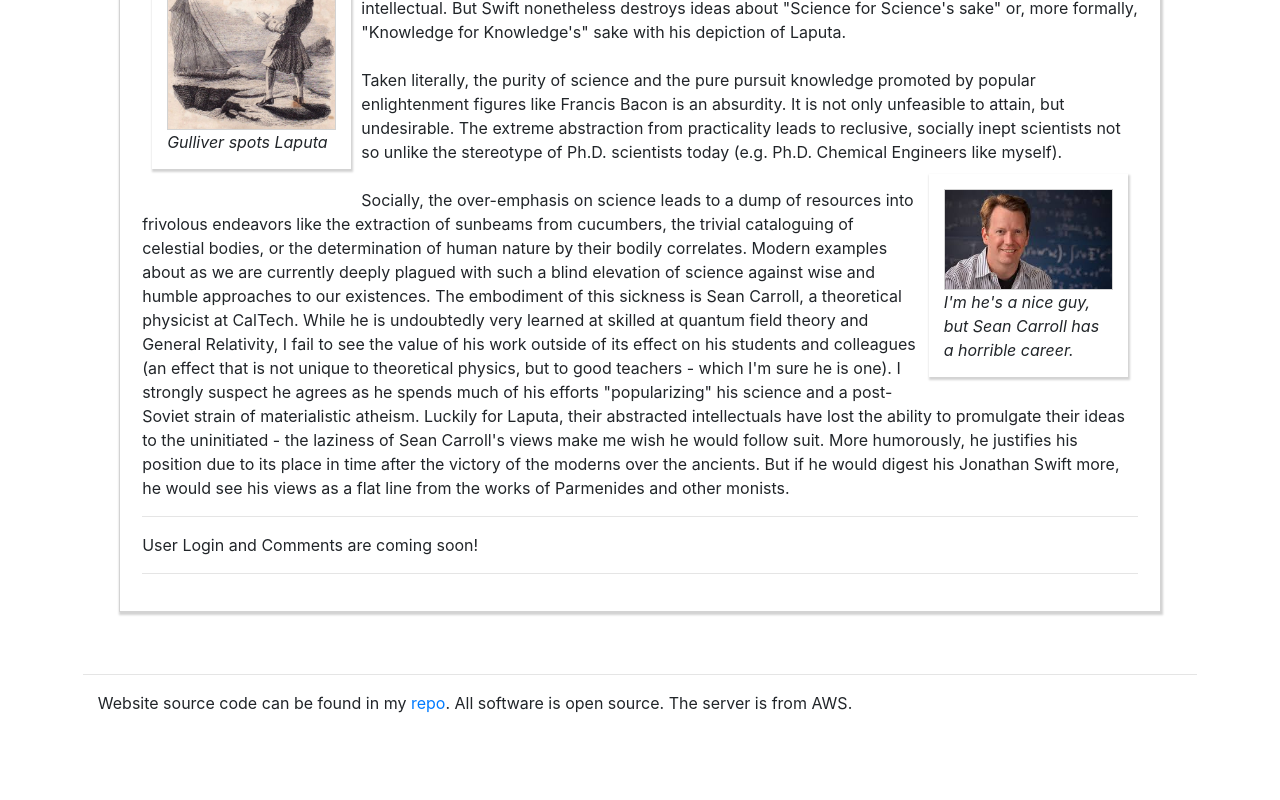
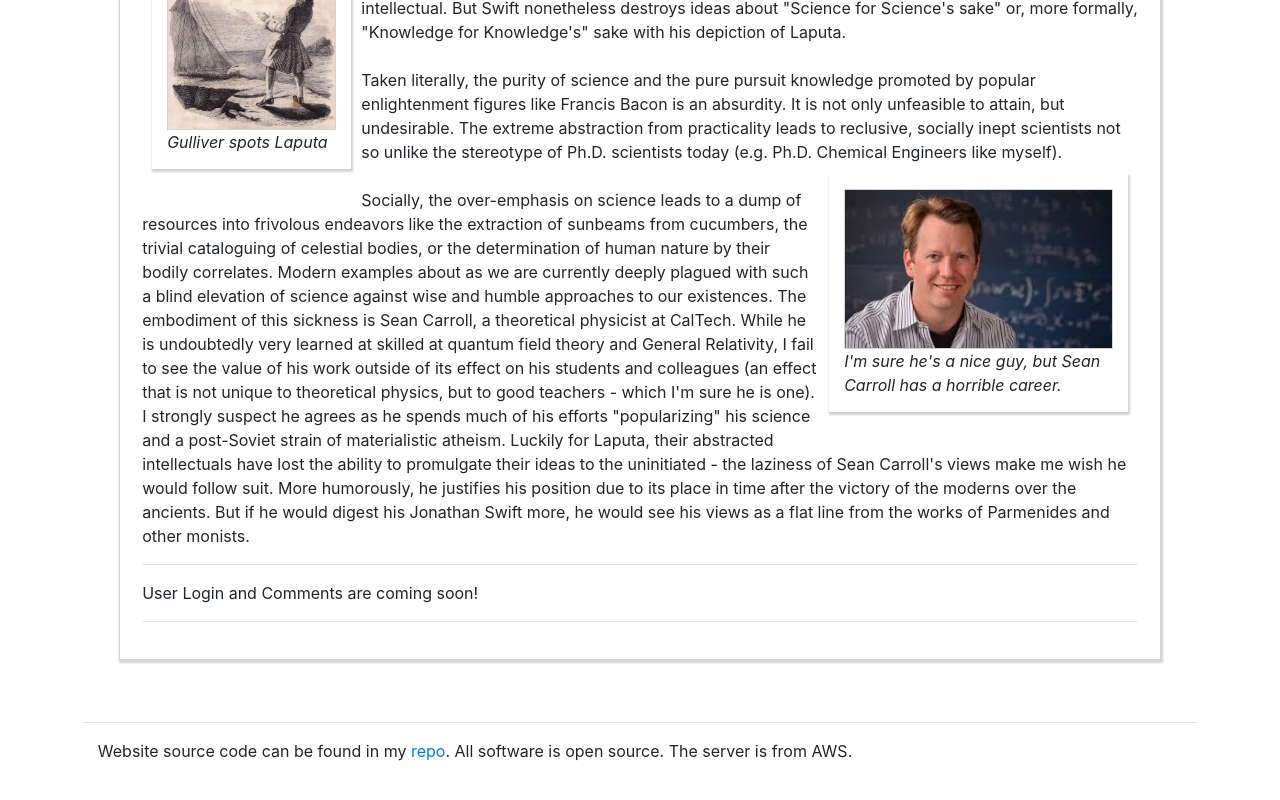
Before and after one commit to spwhite1337/website, a Vue app in the folder frontend/: page /Blog/GulliversTravels in a window 1280 px wide. Shown: the part 1864-2664 px from the top of the page. Before the commit the page ends 2616 px from the top, so only its background shows below. Built offline with nearby package versions, Linux system fonts and the light colour scheme.

Commit message:
WIP gullivers travels

```diff
--- a/frontend/src/components/blog_posts/books/GulliversTravels.vue
+++ b/frontend/src/components/blog_posts/books/GulliversTravels.vue
@@ -89,8 +89,8 @@
          <br>
         <captioned-image
             :image="getImgUrl('sean_carroll.jpg')" alt="Sean Carroll"
-            caption="I'm he's a nice guy, but Sean Carroll has a horrible career."
-            position="right" size="20%">
+            caption="I'm sure he's a nice guy, but Sean Carroll has a horrible career."
+            position="right" size="30%">
         </captioned-image>
         <br>
         Socially, the over-emphasis on science leads to a dump of resources into frivolous endeavors like the
```
